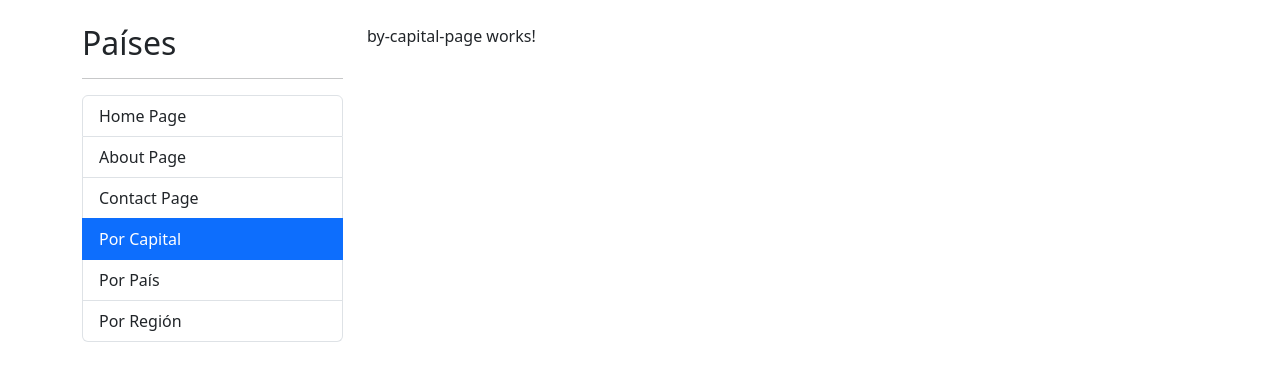
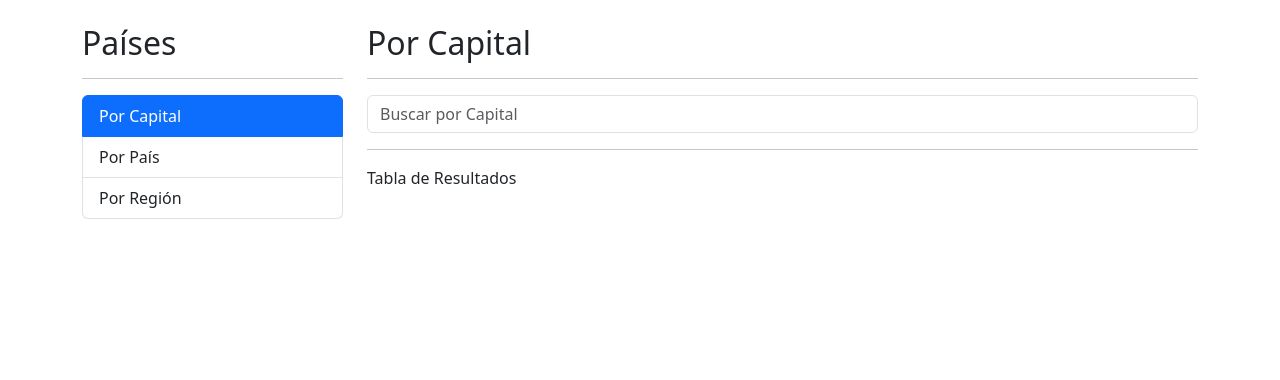
Before and after one commit to antoniomata99/countryspa, an Angular app: page /countries/by-capital in a window 1280 px wide. Shown: the top 380 px of the page. Built offline with nearby package versions, Linux system fonts and the light colour scheme.

Commit message:
SearchBox Component created

```diff
--- a/src/app/countries/countries-routing.module.ts
+++ b/src/app/countries/countries-routing.module.ts
@@ -23,6 +23,10 @@
     path: 'by/:id',
     component: CountryPageComponent
   },
+  {
+    path: '**',
+    redirectTo: 'by-capital'
+  }
 ]
 
 @NgModule({
--- a/src/app/countries/countries.module.ts
+++ b/src/app/countries/countries.module.ts
@@ -1,6 +1,8 @@
 import { NgModule } from '@angular/core';
 import { CommonModule } from '@angular/common';
+
 import { CountriesRoutingModule } from './countries-routing.module';
+import { SharedModule } from '../shared/shared.module';
 
 import { ByCapitalPageComponent } from './pages/by-capital-page/by-capital-page.component';
 import { ByCountryPageComponent } from './pages/by-country-page/by-country-page.component';
@@ -19,7 +21,8 @@
   ],
   imports: [
     CommonModule,
-    CountriesRoutingModule
+    CountriesRoutingModule,
+    SharedModule
   ]
 })
 export class CountriesModule { }
--- a/src/app/countries/pages/by-capital-page/by-capital-page.component.html
+++ b/src/app/countries/pages/by-capital-page/by-capital-page.component.html
@@ -1 +1,19 @@
-<p>by-capital-page works!</p>
+<h2>Por Capital</h2>
+<hr>
+
+<div class="row">
+  <div class="col">
+
+    <!-- SearchBox -->
+    <shared-search-box placeholder="Buscar por Capital"></shared-search-box>
+
+  </div>
+</div>
+
+<div class="row">
+  <div class="col">
+    <!-- tabla de resultados -->
+    <hr>
+    Tabla de Resultados
+  </div>
+</div>
--- /dev/null
+++ b/src/app/shared/components/search-box/search-box.component.html
@@ -0,0 +1,5 @@
+<input
+  type="text"
+  [placeholder]="placeholder"
+  class="form-control"
+>
--- /dev/null
+++ b/src/app/shared/components/search-box/search-box.component.ts
@@ -0,0 +1,12 @@
+import { Component, Input } from '@angular/core';
+
+@Component({
+  selector: 'shared-search-box',
+  templateUrl: './search-box.component.html',
+  styles: [
+  ]
+})
+export class SearchBoxComponent {
+  @Input()
+  public placeholder: string = '';
+}
--- a/src/app/shared/components/sidebar/sidebar.component.html
+++ b/src/app/shared/components/sidebar/sidebar.component.html
@@ -2,7 +2,8 @@
 <hr>
 
 <ul class="list-group">
-  <li routerLink=""
+
+<!--   <li routerLink=""
     routerLinkActive="active"
     [routerLinkActiveOptions]="{ exact: true }"
     class="list-group-item">
@@ -17,7 +18,8 @@
     routerLinkActive="active"
     class="list-group-item">
     Contact Page
-  </li>
+  </li> -->
+
   <li routerLink="countries/by-capital"
     routerLinkActive="active"
     class="list-group-item">
--- a/src/app/shared/shared.module.ts
+++ b/src/app/shared/shared.module.ts
@@ -7,6 +7,7 @@
 import { ContactPageComponent } from './pages/contact/contact-page.component';
 import { HomePageComponent } from './pages/home-page/home-page.component';
 import { SidebarComponent } from './components/sidebar/sidebar.component';
+import { SearchBoxComponent } from './components/search-box/search-box.component';
 
 
 @NgModule({
@@ -15,6 +16,7 @@
     ContactPageComponent,
     HomePageComponent,
     SidebarComponent,
+    SearchBoxComponent,
   ],
   imports: [
     CommonModule,
@@ -25,6 +27,7 @@
     ContactPageComponent,
     HomePageComponent,
     SidebarComponent,
+    SearchBoxComponent
   ]
 })
 export class SharedModule { }
```
Also changed, not shown: src/app/app-routing.module.ts (+5 -5 lines).
